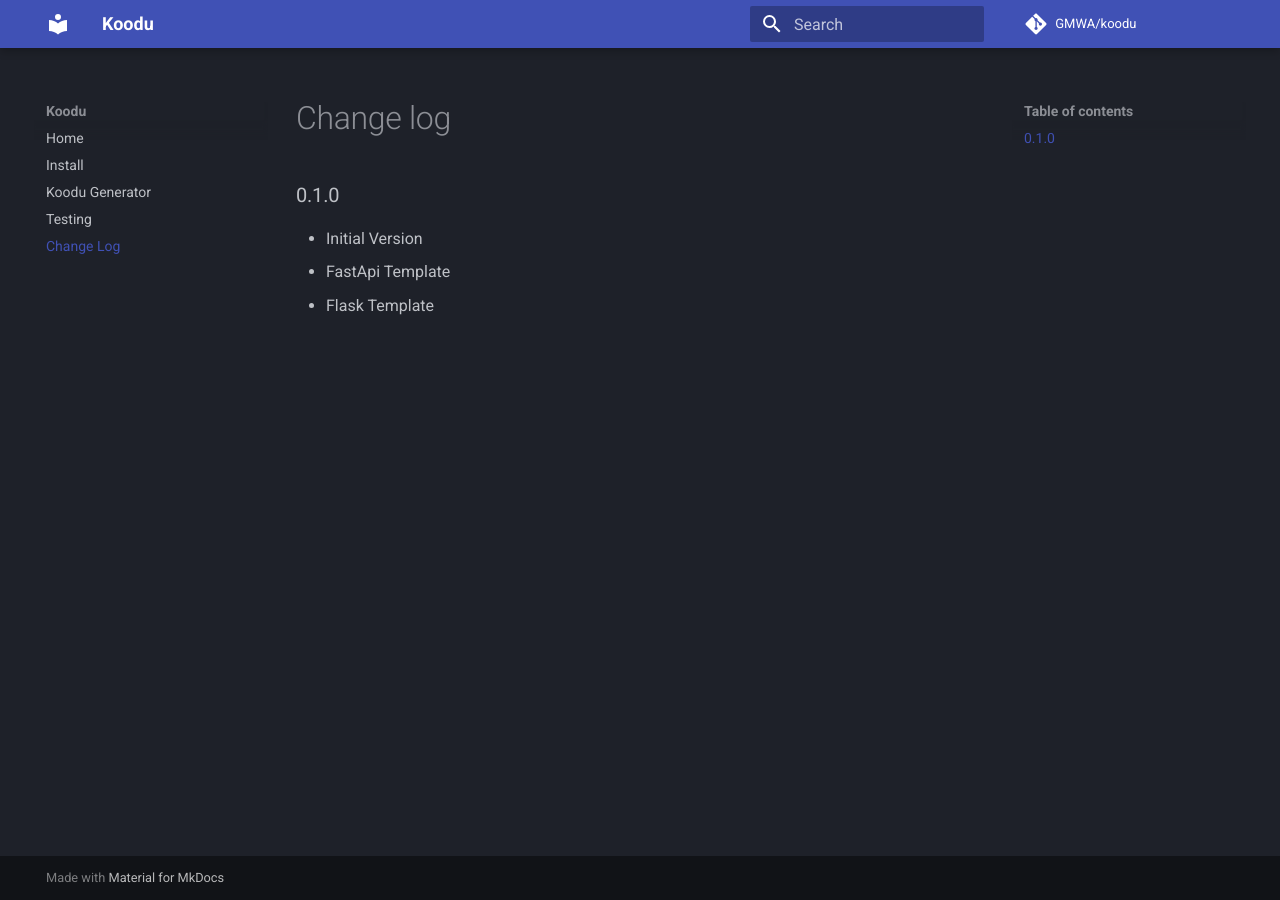
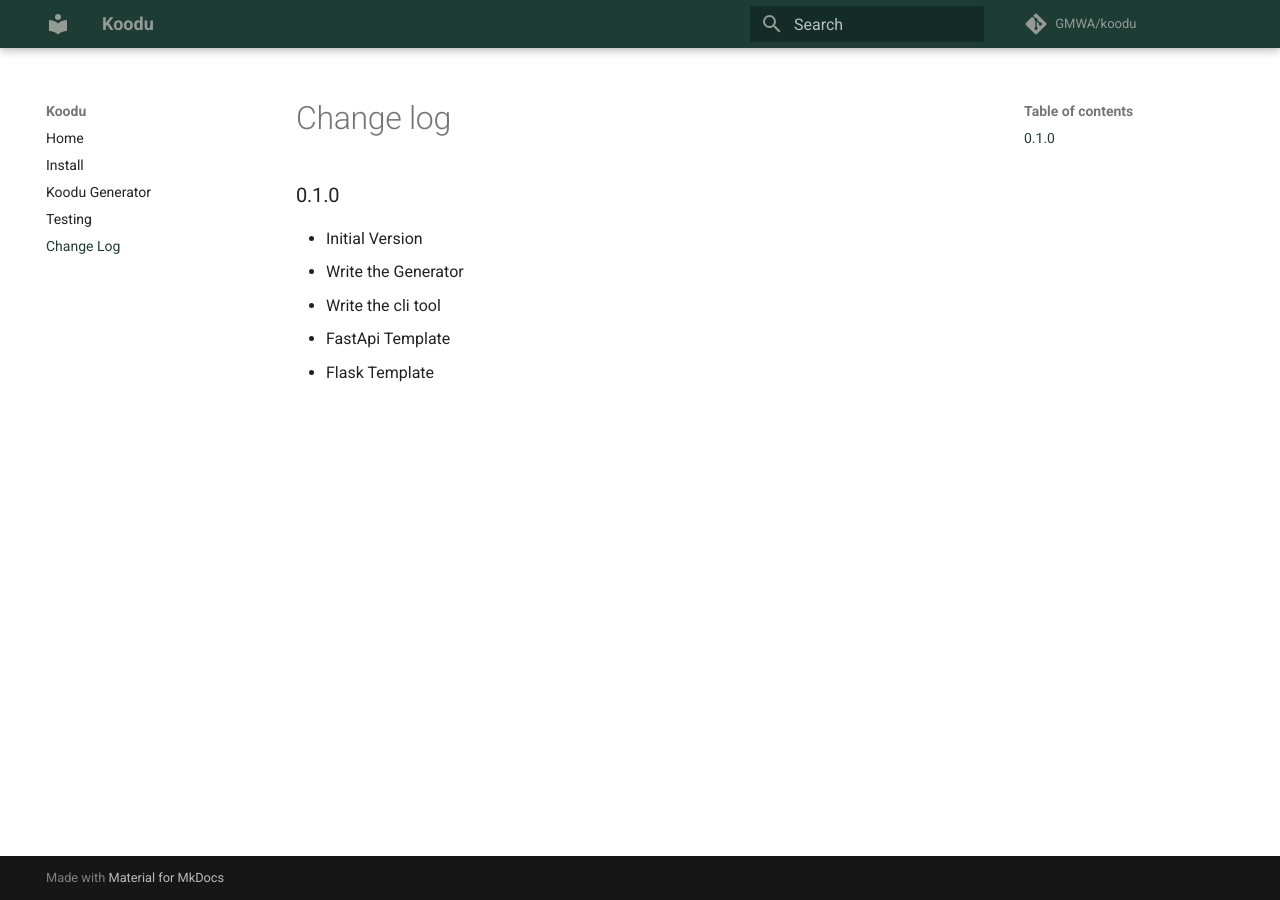
Before and after one commit to GMWA/koodu, an MkDocs documentation site: the page built from docs/CHANGELOG.md, in a window 1280 px wide. Built offline with MkDocs 1.6.1 and Material for MkDocs 9.7.7, drawn with Linux system fonts in a browser that asks for light colours; comment, search, counter and statistics services are not loaded.

Commit message:
fix theme color

```diff
--- a/docs/CHANGELOG.md
+++ b/docs/CHANGELOG.md
@@ -3,5 +3,7 @@
 ### 0.1.0
 
 * Initial Version
+* Write the Generator
+* Write the cli tool
 * FastApi Template
 * Flask Template
--- a/docs/assets/stylesheets/extra.css
+++ b/docs/assets/stylesheets/extra.css
@@ -2,4 +2,5 @@
   --md-primary-fg-color: #1c3c34;
   --md-primary-fg-color--light: #949b94;
   --md-primary-fg-color--dark:  #8c9c9c;
+  --md-primary-bg-color: #949b94;
 }
--- a/mkdocs.yml
+++ b/mkdocs.yml
@@ -3,11 +3,10 @@ site_url: https://gmwa.github.io/koodu/
 theme:
   name: material
   palette:
-    scheme: slate
     primary: custom
 
 extra_css:
-  - stylesheets/extra.css
+  - assets/stylesheets/extra.css
 
 repo_name: GMWA/koodu
 repo_url: https://github.com/GMWA/koodu
```
